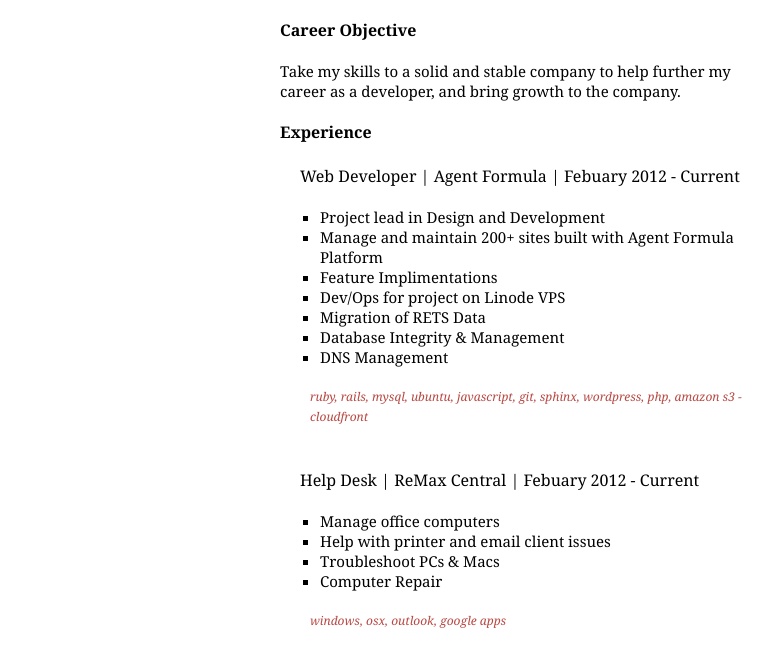
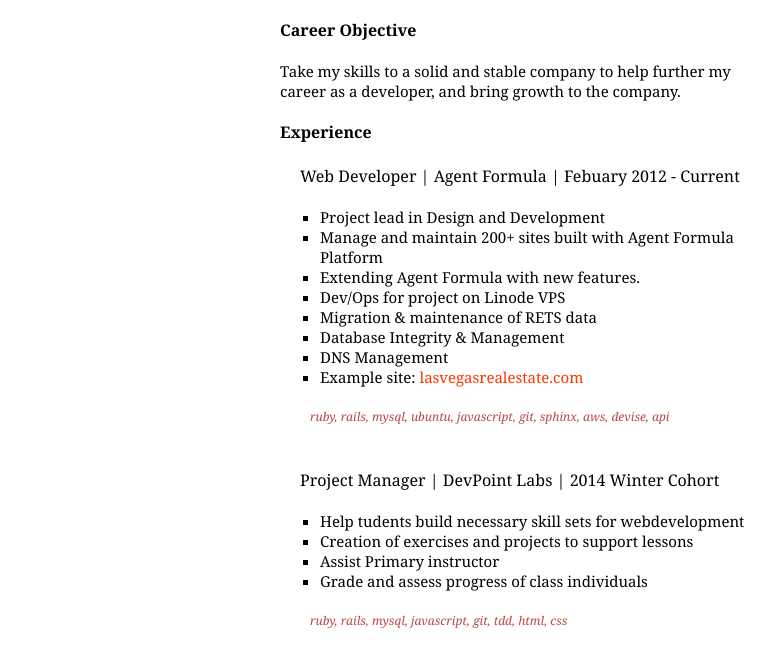
Before and after one commit to Justin-Mitchell/Justin-Mitchell.github.io, a plain HTML site: page index.html in a window 1280 px wide. Shown: the part 116-786 px from the top of the page, without its empty margins (0-783 px from the left). Drawn offline with Linux system fonts and the light colour scheme.

Commit message:
updated index.html

```diff
--- a/index.html
+++ b/index.html
@@ -19,15 +19,25 @@
         <ul>
           <li>Project lead in Design and Development</li>
           <li>Manage and maintain 200+ sites built with Agent Formula Platform</li>
-          <li>Feature Implimentations</li>
+          <li>Extending Agent Formula with new features.</li>
           <li>Dev/Ops for project on Linode VPS</li>
-          <li>Migration of RETS Data</li>
+          <li>Migration & maintenance of RETS data</li>
           <li>Database Integrity & Management</li>
           <li>DNS Management</li>
+          <li>Example site: <a href='http://lasvegasrealestate.com'>lasvegasrealestate.com</a></li>
         </ul>
-        <p class='tools'>ruby, rails, mysql, ubuntu, javascript, git, sphinx, wordpress, php, amazon s3 - cloudfront</p>
+        <p class='tools'>ruby, rails, mysql, ubuntu, javascript, git, sphinx, aws, devise, api</p>
         <br>
-        <div id='help_desk'>Help Desk | ReMax Central | Febuary 2012 - Current</div>
+        <div id='devpoint-labs'>Project Manager | DevPoint Labs | 2014 Winter Cohort</div>
+        <ul>
+          <li>Help tudents build necessary skill sets for webdevelopment</li>
+          <li>Creation of exercises and projects to support lessons</li>
+          <li>Assist Primary instructor</li>
+          <li>Grade and assess progress of class individuals</li>
+        </ul>
+        <p class='tools'>ruby, rails, mysql, javascript, git, tdd, html, css</p>
+        <br>
+        <div id='help_desk'>Help Desk | ReMax Central | Febuary 2012 - March 2014</div>
         <ul>
           <li>Manage office computers</li>
           <li>Help with printer and email client issues</li>
```
